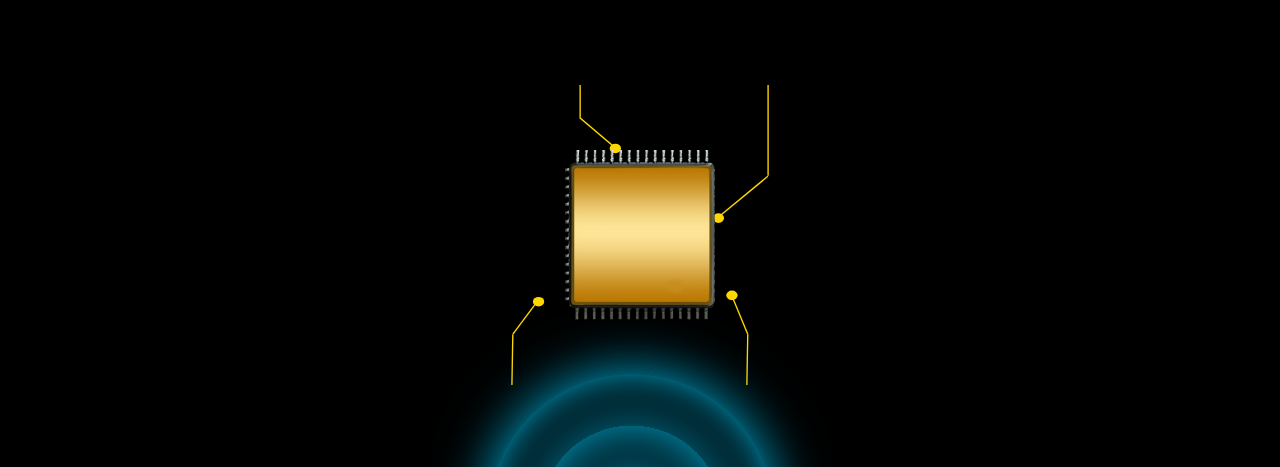
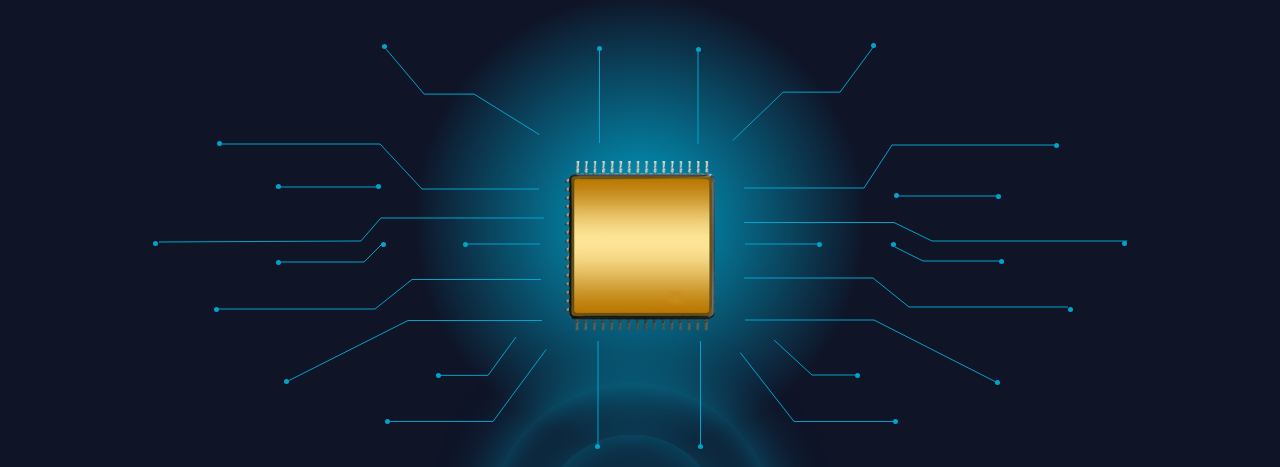
Before and after one commit to RyXkci/agiinfinitysite, an Astro site: page / in a window 1280 px wide. Shown: the part 179-646 px from the top of the page. Built offline with nearby package versions, Linux system fonts and the light colour scheme; Astro itself is replaced by a stand-in of ours.

Commit message:
Revamped home hero

```diff
--- a/src/pages/index.astro
+++ b/src/pages/index.astro
@@ -23,7 +23,7 @@ import "../styles/global.css";
         height: 100vh;
         inset: 0;
         z-index: 9999;
-        mix-blend-mode: screen;
+        /* mix-blend-mode: screen; */
         pointer-events: none;
       }
       .scroller-inner {
@@ -31,33 +31,38 @@ import "../styles/global.css";
         width: 100%;
         display: grid;
         grid-template-columns: 1fr;
-        grid-template-rows: 33% 1fr 33%;
+        grid-template-rows: 50px 1fr;
         place-items: center;
       }
 
       .scroller-inner .lines-container {
         grid-area: 1/1;
         grid-row: 2;
-        width: 300px;
-        height: 300px;
+        /* width: 300px; */
+        /* height: 400px; */
         /* opacity: 0; */
       }
 
       .scroller-inner .gradient-container {
-        grid-row: 3;
+        grid-area: 1/1;
+        grid-row: 2;
         height: 400px;
         width: 100%;
-        /* transform: translateY(100px); */
+        z-index: 2;
+        transform: translateY(70%);
       }
 
+      .gradient {
+        opacity: 0.5;
+      }
       svg {
         height: 100%;
         width: 100%;
       }
 
-      .line {
-        opacity: 0;
-      }
+      /* .line {
+        opacity: 0.5;
+      } */
       /* #svg-container.svg-center {
         display: grid;
         place-items: center;
@@ -123,7 +128,7 @@ import "../styles/global.css";
           width: 50%;
           display: grid;
           grid-template-columns: 1fr;
-          grid-template-rows: 1fr 1fr 1fr;
+          grid-template-rows: 1fr 400px 1fr;
         }
       }
       .hero {
@@ -136,13 +141,18 @@ import "../styles/global.css";
         justify-content: center;
         align-items: center;
 
-        background: black;
+        background: #00a4cb;
+        background: radial-gradient(
+          circle,
+          rgba(0, 164, 203, 1) 0%,
+          rgba(15, 20, 39, 1) 30%
+        );
       }
 
       .hero-title {
         font-family: "Plus Jakarta Sans", sans-serif;
         font-optical-sizing: auto;
-        font-size: 3rem;
+        font-size: 5rem;
         grid-column: 1/1;
         grid-row: 1;
         /* width: 100%; pushing it to side of grid column */
@@ -176,11 +186,16 @@ import "../styles/global.css";
       .hero-statement {
         font-family: "JetBrains Mono", monospace;
         font-optical-sizing: auto;
-        font-size: 3rem;
+        font-size: 4rem;
         color: #ffd700;
         grid-column: 1/3;
         grid-row: 3;
         width: 100%; /*pushing it to side of grid column */
+        text-align: center;
+        /* opacity: 0; */
+      }
+
+      .waves {
         opacity: 0;
       }
 
@@ -239,109 +254,160 @@ import "../styles/global.css";
     </style>
   </head>
   <body>
+
+    <div class="hero">
+      <div class="hero-inner">
+        <h1 class="hero-title fade-from-above">NANNI-O</h1>
+        <!-- <p class="hero-subtitle fade-from-above">
+          <span>Nano</span>
+          <span>Artificial</span>
+          <span>Neural</span>
+          <span>Network</span>
+          <span>Optical</span>
+        </p>
+        <p class="hero-descr">
+          Volumetric Holographic Nano <span>Optical</span> conductors and <span
+            >transistors</span
+          >
+        </p> -->
+        <p class="hero-statement wires">From wires</p>
+        <p class="hero-statement waves">To waves</p>
+      </div>
+    </div>
      <div id="scroller" class="scroller-center">
       <div class="scroller-inner">
         <div class="lines-container">
           <svg
-          class="tech-lines"
-          width="570"
-          height="664"
-          viewBox="0 0 570 664"
+            width="974"
+            height="437"
+            viewBox="0 0 974 437"
             fill="none"
             xmlns="http://www.w3.org/2000/svg"
           >
+            <circle cx="66.5" cy="119.5" r="2.5" fill="#00A4CB" class="dot"
+            ></circle>
+            <circle cx="231.5" cy="22.5" r="2.5" fill="#00A4CB" class="dot"
+            ></circle>
+            <circle cx="720.5" cy="21.5" r="2.5" fill="#00A4CB" class="dot"
+            ></circle>
+            <circle cx="63.5" cy="285.5" r="2.5" fill="#00A4CB" class="dot"
+            ></circle>
+            <circle cx="903.5" cy="121.5" r="2.5" fill="#00A4CB" class="dot"
+            ></circle>
+            <path d="M67 120L227 120L269 165H386" stroke="#00A4CB" class="line"
+            ></path>
+            <path d="M901 121H739L711 164H591" stroke="#00A4CB" class="line"
+            ></path>
+            <path d="M223 163L123 163" stroke="#00A4CB" class="line"></path>
+            <path d="M846 172H746" stroke="#00A4CB" class="line"></path>
+            <circle cx="125.5" cy="162.5" r="2.5" fill="#00A4CB" class="dot"
+            ></circle>
+            <circle cx="743.5" cy="171.5" r="2.5" fill="#00A4CB" class="dot"
+            ></circle>
+            <circle cx="225.5" cy="162.5" r="2.5" fill="#00A4CB" class="dot"
+            ></circle>
+            <circle cx="845.5" cy="172.5" r="2.5" fill="#00A4CB" class="dot"
+            ></circle>
+            <circle cx="2.5" cy="219.5" r="2.5" fill="#00A4CB" class="dot"
+            ></circle>
+            <path
+              d="M391 194L227.848 194L207.951 216.979L6 218"
+              stroke="#00A4CB"
+              class="line"></path>
+            <circle cx="971.5" cy="219.5" r="2.5" fill="#00A4CB" class="dot"
+            ></circle>
+            <path d="M591 198.5H741L779 217H974" stroke="#00A4CB" class="line"
+            ></path>
+            <circle cx="230.5" cy="220.5" r="2.5" fill="#00A4CB" class="dot"
+            ></circle>
+            <circle cx="125.5" cy="238.5" r="2.5" fill="#00A4CB" class="dot"
+            ></circle>
+            <path d="M231 218L211 238H128" stroke="#00A4CB" class="line"></path>
+            <circle cx="312.5" cy="220.5" r="2.5" fill="#00A4CB" class="dot"
+            ></circle>
+            <path d="M312 220H387" stroke="#00A4CB" class="line"></path>
+            <path d="M592 220H667" stroke="#00A4CB" class="line"></path>
+            <circle cx="666.5" cy="220.5" r="2.5" fill="#00A4CB" class="dot"
+            ></circle>
+            <circle cx="740.5" cy="220.5" r="2.5" fill="#00A4CB" class="dot"
+            ></circle>
+            <circle cx="848.5" cy="237.5" r="2.5" fill="#00A4CB" class="dot"
+            ></circle>
+            <path d="M742 223L770 237H846" stroke="#00A4CB" class="line"></path>
+            <path
+              d="M387.998 255.5L259 255.5L222 285L63.9982 285"
+              stroke="#00A4CB"
+              class="line"></path>
+            <path
+              d="M590.996 254H720L756 283H914.906"
+              stroke="#00A4CB"
+              class="line"></path>
+            <circle cx="917.5" cy="285.5" r="2.5" fill="#00A4CB" class="dot"
+            ></circle>
+            <circle cx="133.5" cy="357.5" r="2.5" fill="#00A4CB" class="dot"
+            ></circle>
+            <circle cx="844.5" cy="358.5" r="2.5" fill="#00A4CB" class="dot"
+            ></circle>
+            <path
+              d="M389 296.498L255 296.498L133 358"
+              stroke="#00A4CB"
+              class="line"></path>
+            <path d="M592 296H721L843 358" stroke="#00A4CB" class="line"></path>
+            <circle cx="285.5" cy="351.5" r="2.5" fill="#00A4CB" class="dot"
+            ></circle>
+            <circle cx="234.5" cy="397.5" r="2.5" fill="#00A4CB" class="dot"
+            ></circle>
+            <circle cx="704.5" cy="351.5" r="2.5" fill="#00A4CB" class="dot"
+            ></circle>
+            <path
+              d="M363 313L335 351.354L286.354 351.354"
+              stroke="#00A4CB"
+              class="line"></path>
+            <path d="M621 316L659 351H702" stroke="#00A4CB" class="line"></path>
+            <path
+              d="M393.209 325.454L340 397.454L237.209 397.454"
+              stroke="#00A4CB"
+              class="line"></path>
+            <circle cx="742.5" cy="397.5" r="2.5" fill="#00A4CB" class="dot"
+            ></circle>
+            <path
+              d="M587.201 328.542L641 397.542L744.201 397.542"
+              stroke="#00A4CB"
+              class="line"></path>
+            <circle cx="444.5" cy="422.5" r="2.5" fill="#00A4CB" class="dot"
+            ></circle>
+            <circle cx="547.5" cy="422.5" r="2.5" fill="#00A4CB" class="dot"
+            ></circle>
             <line
-            class="line"
-            x1="152.5"
-            y1="6.55671e-08"
-            x2="152.5"
-            y2="74.6517"
-            stroke="#FFD700"
-            stroke-width="3"></line>
+              x1="445"
+              y1="316.998"
+              x2="445"
+              y2="420.002"
+              stroke="#00A4CB"
+              class="line"></line>
             <line
-            class="line"
-            y1="-1.5"
-            x2="110.153"
-            y2="-1.5"
-            transform="matrix(0.762573 0.646902 -0.762573 0.646902 152 74.6519)"
-            stroke="#FFD700"
-            stroke-width="3"></line>
-          <ellipse
-            class="dot"
-            cx="230.5"
-            cy="140.396"
-            rx="12.5"
-            ry="10.6039"
-            fill="#FFD700"></ellipse>
-          <line
-            class="line"
-            x1="1.50024"
-            y1="663.973"
-            x2="3.50024"
-            y2="551.973"
-            stroke="#FFD700"
-            stroke-width="3"></line>
-          <line
-            class="line"
-            x1="3.79866"
-            y1="551.187"
-            x2="60.6852"
-            y2="475.102"
-            stroke="#FFD700"
-            stroke-width="3"></line>
-          <ellipse
-            class="dot"
-            cx="60.5"
-            cy="479.604"
-            rx="12.5"
-            ry="10.6039"
-            fill="#FFD700"></ellipse>
-          <line
-            class="line"
-            x1="521.5"
-            y1="663.973"
-            x2="523.5"
-            y2="551.973"
-            stroke="#FFD700"
-            stroke-width="3"></line>
-          <line
-            class="line"
-            x1="523.795"
-            y1="552.412"
-            x2="487.614"
-            y2="464.571"
-            stroke="#FFD700"
-            stroke-width="3"></line>
-          <ellipse
-            class="dot"
-            cx="488.5"
-            cy="465.604"
-            rx="12.5"
-            ry="10.6039"
-            fill="#FFD700"></ellipse>
-          <line
-            class="line"
-            x1="568.5"
-            y1="-3"
-            x2="568.5"
-            y2="201"
-            stroke="#FFD700"
-            stroke-width="3"></line>
-          <line
-            class="line"
-            x1="567.954"
-            y1="202.157"
-            x2="453.954"
-            y2="296.157"
-            stroke="#FFD700"
-            stroke-width="3"></line>
-          <ellipse
-            class="dot"
-            cx="458.5"
-            cy="294.604"
-            rx="12.5"
-            ry="10.6039"
-            fill="#FFD700"></ellipse>
+              x1="547.5"
+              y1="317"
+              x2="547.5"
+              y2="420.005"
+              stroke="#00A4CB"
+              class="line"></line>
+            <path
+              d="M233.115 25.1318L271.115 70.1037L321.116 70.1037L386.27 110.546"
+              stroke="#00A4CB"
+              class="line"></path>
+            <path
+              d="M579.654 116.639L630.154 68.1394L687 68.1394L721 22"
+              stroke="#00A4CB"
+              class="line"></path>
+            <circle cx="446.5" cy="24.5" r="2.5" fill="#00A4CB" class="dot"
+            ></circle>
+            <circle cx="545.5" cy="25.5" r="2.5" fill="#00A4CB" class="dot"
+            ></circle>
+            <path d="M446.5 27L446.5 68L446.5 119" stroke="#00A4CB" class="line"
+            ></path>
+            <path d="M545 28L545 69L545 120" stroke="#00A4CB" class="line"
+            ></path>
           </svg>
         </div>
         <div class="gradient-container">
@@ -483,7 +549,8 @@ import "../styles/global.css";
                 filterUnits="userSpaceOnUse"
                 color-interpolation-filters="sRGB"
               >
-              <feFlood flood-opacity="0" result="BackgroundImageFix"></feFlood>
+                <feFlood flood-opacity="0" result="BackgroundImageFix"
+                ></feFlood>
                 <feColorMatrix
                   in="SourceAlpha"
                   type="matrix"
@@ -512,8 +579,11 @@ import "../styles/global.css";
                   result="hardAlpha"></feColorMatrix>
                 <feOffset></feOffset>
                 <feGaussianBlur stdDeviation="32.5"></feGaussianBlur>
-              <feComposite in2="hardAlpha" operator="arithmetic" k2="-1" k3="1"
-              ></feComposite>
+                <feComposite
+                  in2="hardAlpha"
+                  operator="arithmetic"
+                  k2="-1"
+                  k3="1"></feComposite>
                 <feColorMatrix
                   type="matrix"
                   values="0 0 0 0 0 0 0 0 0 0.643137 0 0 0 0 0.796078 0 0 0 1 0"
@@ -532,7 +602,8 @@ import "../styles/global.css";
                 filterUnits="userSpaceOnUse"
                 color-interpolation-filters="sRGB"
               >
-              <feFlood flood-opacity="0" result="BackgroundImageFix"></feFlood>
+                <feFlood flood-opacity="0" result="BackgroundImageFix"
+                ></feFlood>
                 <feBlend
                   mode="normal"
                   in="SourceGraphic"
@@ -551,7 +622,8 @@ import "../styles/global.css";
                 filterUnits="userSpaceOnUse"
                 color-interpolation-filters="sRGB"
               >
-              <feFlood flood-opacity="0" result="BackgroundImageFix"></feFlood>
+                <feFlood flood-opacity="0" result="BackgroundImageFix"
+                ></feFlood>
                 <feBlend
                   mode="normal"
                   in="SourceGraphic"
@@ -570,7 +642,8 @@ import "../styles/global.css";
                 filterUnits="userSpaceOnUse"
                 color-interpolation-filters="sRGB"
               >
-              <feFlood flood-opacity="0" result="BackgroundImageFix"></feFlood>
+                <feFlood flood-opacity="0" result="BackgroundImageFix"
+                ></feFlood>
                 <feBlend
                   mode="normal"
                   in="SourceGraphic"
@@ -589,7 +662,8 @@ import "../styles/global.css";
                 filterUnits="userSpaceOnUse"
                 color-interpolation-filters="sRGB"
               >
-              <feFlood flood-opacity="0" result="BackgroundImageFix"></feFlood>
+                <feFlood flood-opacity="0" result="BackgroundImageFix"
+                ></feFlood>
                 <feBlend
                   mode="normal"
                   in="SourceGraphic"
@@ -608,7 +682,8 @@ import "../styles/global.css";
                 filterUnits="userSpaceOnUse"
                 color-interpolation-filters="sRGB"
               >
-              <feFlood flood-opacity="0" result="BackgroundImageFix"></feFlood>
+                <feFlood flood-opacity="0" result="BackgroundImageFix"
+                ></feFlood>
                 <feBlend
                   mode="normal"
                   in="SourceGraphic"
@@ -627,7 +702,8 @@ import "../styles/global.css";
                 filterUnits="userSpaceOnUse"
                 color-interpolation-filters="sRGB"
               >
-              <feFlood flood-opacity="0" result="BackgroundImageFix"></feFlood>
+                <feFlood flood-opacity="0" result="BackgroundImageFix"
+                ></feFlood>
                 <feBlend
                   mode="normal"
                   in="SourceGraphic"
@@ -646,7 +722,8 @@ import "../styles/global.css";
                 filterUnits="userSpaceOnUse"
                 color-interpolation-filters="sRGB"
               >
-              <feFlood flood-opacity="0" result="BackgroundImageFix"></feFlood>
+                <feFlood flood-opacity="0" result="BackgroundImageFix"
+                ></feFlood>
                 <feBlend
                   mode="normal"
                   in="SourceGraphic"
@@ -665,7 +742,8 @@ import "../styles/global.css";
                 filterUnits="userSpaceOnUse"
                 color-interpolation-filters="sRGB"
               >
-              <feFlood flood-opacity="0" result="BackgroundImageFix"></feFlood>
+                <feFlood flood-opacity="0" result="BackgroundImageFix"
+                ></feFlood>
                 <feColorMatrix
                   in="SourceAlpha"
                   type="matrix"
@@ -694,8 +772,11 @@ import "../styles/global.css";
                   result="hardAlpha"></feColorMatrix>
                 <feOffset></feOffset>
                 <feGaussianBlur stdDeviation="50"></feGaussianBlur>
-              <feComposite in2="hardAlpha" operator="arithmetic" k2="-1" k3="1"
-              ></feComposite>
+                <feComposite
+                  in2="hardAlpha"
+                  operator="arithmetic"
+                  k2="-1"
+                  k3="1"></feComposite>
                 <feColorMatrix
                   type="matrix"
                   values="0 0 0 0 0 0 0 0 0 0.643137 0 0 0 0 0.796078 0 0 0 1 0"
@@ -775,27 +856,8 @@ import "../styles/global.css";
           </svg>
         </div>
 
-
         <div class="hero-chip-img-container"></div>
         <div class="hero-wave-img-container"></div>
-      </div>
-    </div>
-    <div class="hero">
-      <div class="hero-inner">
-        <h1 class="hero-title fade-from-above">NANNI-O</h1>
-        <!-- <p class="hero-subtitle fade-from-above">
-          <span>Nano</span>
-          <span>Artificial</span>
-          <span>Neural</span>
-          <span>Network</span>
-          <span>Optical</span>
-        </p>
-        <p class="hero-descr">
-          Volumetric Holographic Nano <span>Optical</span> conductors and <span
-            >transistors</span
-          >
-        </p> -->
-        <p class="hero-statement">From wires to waves</p>
       </div>
     </div>
     <div class="scroller-rotate-trigger"></div>
@@ -843,13 +905,15 @@ import "../styles/global.css";
 
       //    END SETUP //
 
-      const lineAnimate = animate(svg.createDrawable(".line"), {
-        opacity: [0, 1],
-        draw: ["0 0", "0 1"],
-        // ease: "inOutQuad",
-        duration: 2000,
-        delay: stagger(100),
-      });
+      // const lineAnimate = animate(svg.createDrawable(".line"), {
+      //   // opacity: [0.5, 1],
+      //   draw: ["0 0", "0 1"],
+      //   // ease: "inOutQuad",
+      //   duration: 2000,
+      //   delay: stagger(100),
+      //   reversed: true,
+      //   loop: true
+      // });
 
       // const heroImgtl = animate(".hero-chip-img-container", {
       //   // scale: {
@@ -890,20 +954,21 @@ import "../styles/global.css";
       //     },
       //   });
 
-      const heroTextAnim1 = animate(".fade-from-above", {
-        opacity: [0, 1],
-        y: [{ to: ["-100%", "0%"] }],
-        duration: 750,
-        ease: "out(3)",
-        delay: stagger(50),
-        loop: false,
-      });
+      // const heroTextAnim1 = animate(".fade-from-above", {
+      //   opacity: [0, 1],
+      //   y: [{ to: ["-100%", "0%"] }],
+      //   duration: 750,
+      //   ease: "out(3)",
+      //   delay: stagger(50),
+      //   loop: false,
+      // });
 
       const heroTlMain = createTimeline()
-        .sync(lineAnimate)
+        // .sync(lineAnimate)
         .add(".hero-chip-img-container", {
           scale: {
             from: "0",
+            duration: 3000,
             composition: "blend",
           },
           opacity: {
@@ -921,10 +986,10 @@ import "../styles/global.css";
       // .sync(heroTextAnim1, "-=1000");
 
       const chipFadeOutAnimation = animate(".hero-chip-img-container", {
-        // rotate: {
-        //   to: "1turn",
-        //   duration: 5000,
-        // },
+        rotate: {
+          to: "1turn",
+          duration: 5000,
+        },
         // scale:
         //   [{ to: [1.5, 3] }],
         //   duration: 5000,
@@ -953,10 +1018,10 @@ import "../styles/global.css";
         //   from: 3,
         //   duration: 5000
         // },
-        // rotate: {
-        //   to: "1turn",
-        //   duration: 5000,
-        // },
+        rotate: {
+          to: "1turn",
+          duration: 5000,
+        },
         autoplay: onScroll({
           // container: ".svg-container",
           target: ".wave-img-trigger",
@@ -999,8 +1064,8 @@ import "../styles/global.css";
         //   },
         // })
         .add(".hero-wave-img-container", {
-          x: "15rem",
-          y: "5rem",
+          // x: "15rem",
+          // y: "5rem",
           scale: {
             to: 1,
           },
@@ -1008,15 +1073,15 @@ import "../styles/global.css";
           delay: 7000,
           ease: "linear",
         })
-        .add(".hero-descr", {
-          opacity: [0, 1],
-          y: [{ to: ["-100%", "0%"] }],
-          duration: 10000,
-          ease: "linear",
-          delay: stagger(50),
-          loop: false,
-        })
-        .add(".hero-statement", {
+        // .add(".hero-descr", {
+        //   opacity: [0, 1],
+        //   y: [{ to: ["-100%", "0%"] }],
+        //   duration: 10000,
+        //   ease: "linear",
+        //   delay: stagger(50),
+        //   loop: false,
+        // })
+        .add(".waves", {
           opacity: [0, 1],
           y: [{ to: ["-100%", "0%"] }],
           duration: 5000,
@@ -1031,8 +1096,17 @@ import "../styles/global.css";
         autoplay: false,
       });
 
+      const lineDotAnimation = animate(".dot", {
+        opacity: [1, 0],
+        duration: 2000,
+        autoplay: false,
+      });
+
       const gradientMove = animate(".gradient", {
-        translateY: "-200px",
+        translateY: "-70%",
+        opacity: {
+          to: 1,
+        },
         duration: 3000,
         ease: "linear",
         autoplay: false,
@@ -1056,8 +1130,14 @@ import "../styles/global.css";
         defaults: { duration: 5000 },
       })
         .sync(lineOutanimation)
+        .sync(lineDotAnimation)
         .sync(gradientMove)
-        .sync(chipScale);
+        .sync(chipScale)
+        .add(".wires", {
+          opacity: {
+            to: 0,
+          },
+        });
 
       // const scrolltl1 = createTimeline({
       //   autoplay: onScroll({
```
Lines whose indentation alone changed are shown as unchanged.
